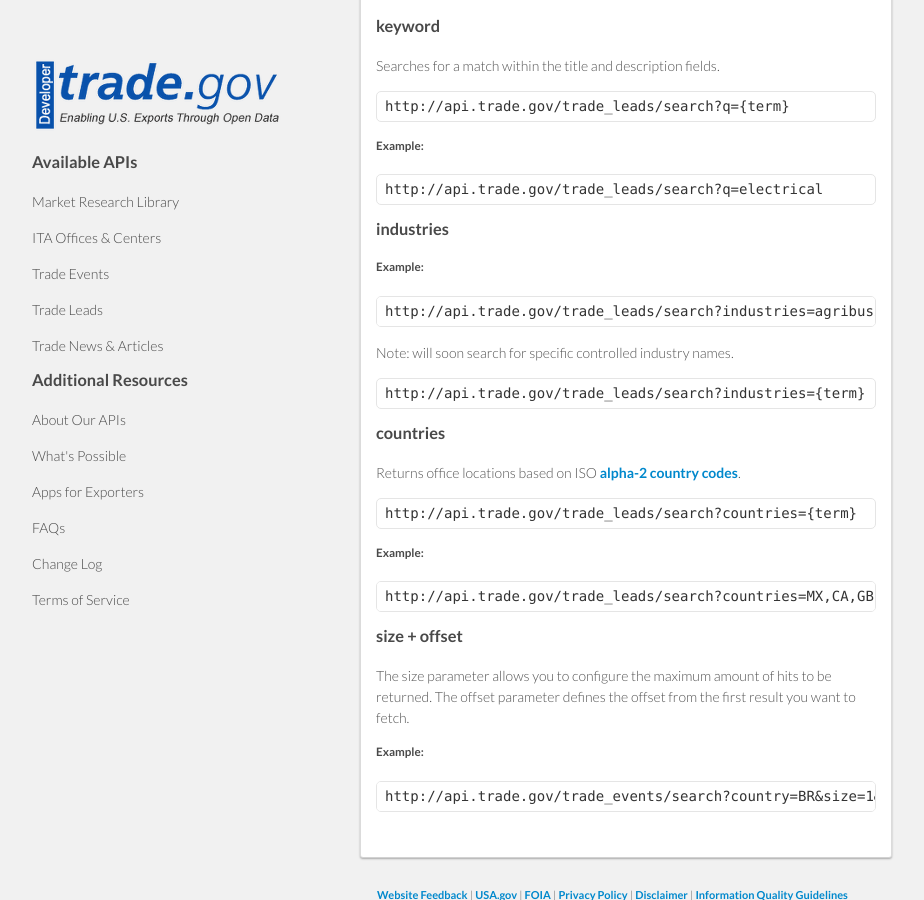
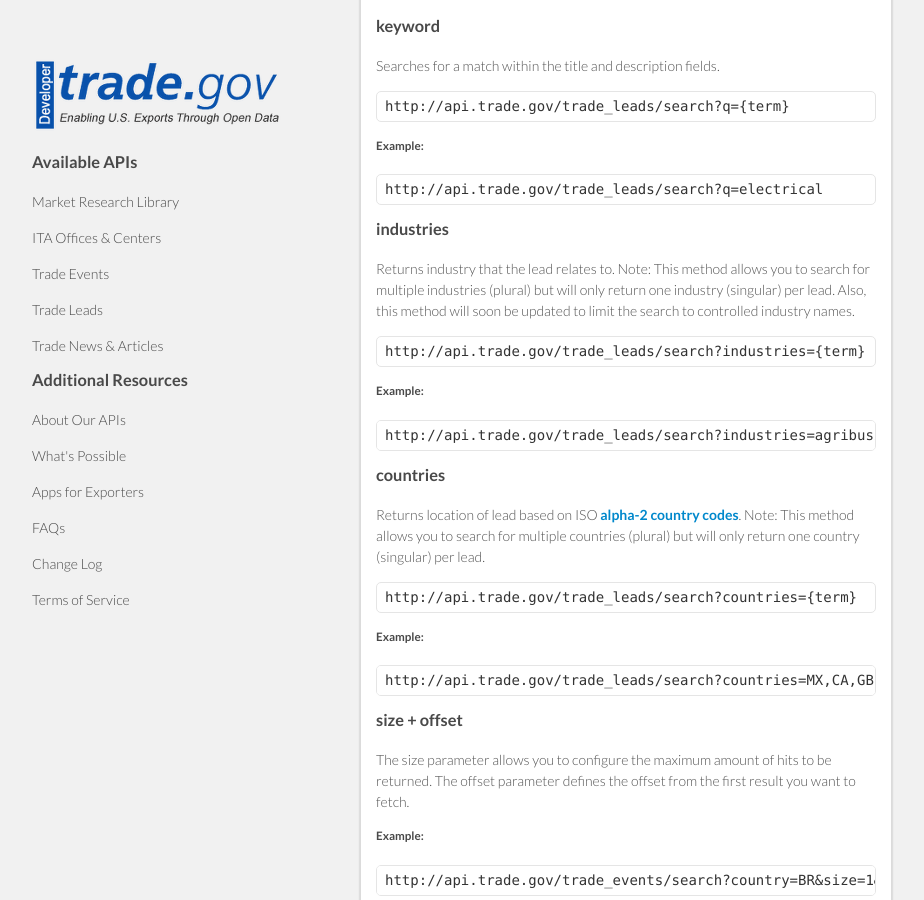
Before and after one commit to InternationalTradeAdministration/developerportal, a Jekyll site: the page built from _posts/2014-07-01-trade-leads.markdown, in a window 1280 px wide and 900 px high, scrolled down 2529 px. Shown: the whole window, without its empty margins (178-1102 px from the left). Built offline with Jekyll 4.4.1, drawn with Linux system fonts in a browser that asks for light colours.

Commit message:
Update 2014-07-01-trade-leads.markdown
Clarified industries/industry and countries/country.

```diff
--- a/_posts/2014-07-01-trade-leads.markdown
+++ b/_posts/2014-07-01-trade-leads.markdown
@@ -100,17 +100,17 @@ Searches for a match within the title and description fields.
 
 ###industries
 
+Returns industry that the lead relates to.  Note:  This method allows you to search for multiple industries (plural) but will only return one industry (singular) per lead.  Also, this method will soon be updated to limit the search to controlled industry names.
+
+    http://api.trade.gov/trade_leads/search?industries={term}
+
 #####Example:
 
     http://api.trade.gov/trade_leads/search?industries=agribusiness
 
-Note: will soon search for specific controlled industry names.
-
-    http://api.trade.gov/trade_leads/search?industries={term}
-
 ###countries
 
-Returns office locations based on ISO [alpha-2 country codes](http://www.iso.org/iso/home/standards/country_codes/country_names_and_code_elements.htm).
+Returns location of lead based on ISO [alpha-2 country codes](http://www.iso.org/iso/home/standards/country_codes/country_names_and_code_elements.htm).  Note:  This method allows you to search for multiple countries (plural) but will only return one country (singular) per lead.
 
     http://api.trade.gov/trade_leads/search?countries={term}
 
```
